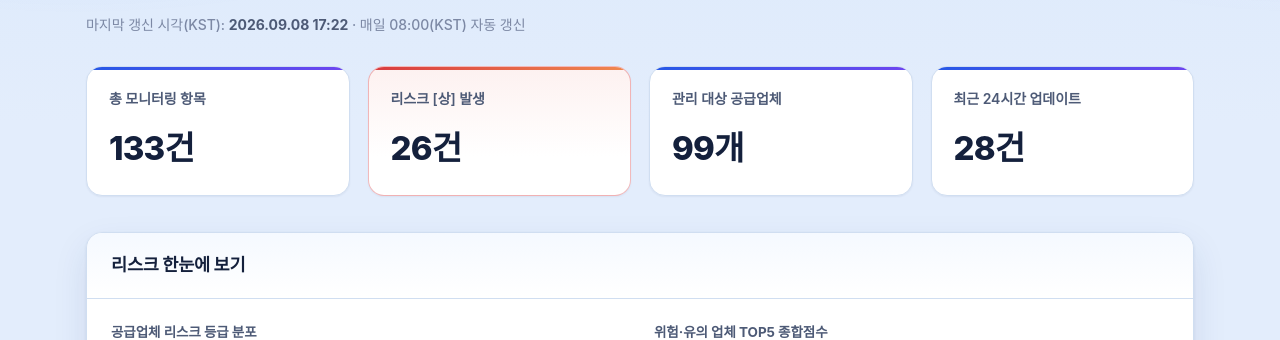
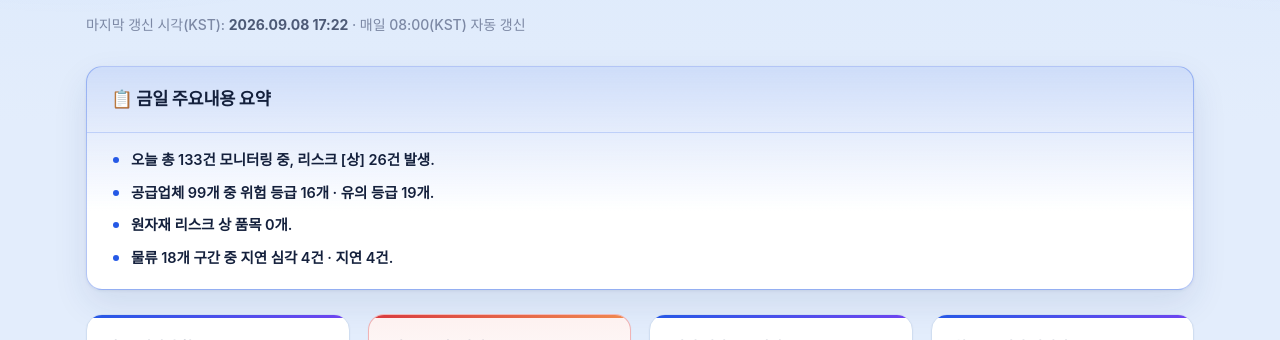
Before and after one commit to yhj555-ctrl/scm-monitoring, a Next.js app: page / in a window 1280 px wide. Shown: the part 245-585 px from the top of the page. Built offline with nearby package versions, Linux system fonts and the light colour scheme; no server answers; a web font is replaced by a local one.

Commit message:
Add daily summary panel to all main pages

```diff
--- a/app/globals.css
+++ b/app/globals.css
@@ -287,6 +287,47 @@ h1 {
 
 .panel + .panel {
   margin-top: 24px;
+}
+
+/* ── 금일 주요내용 요약 ─────────────────────────── */
+.summary-panel {
+  border-color: rgba(37, 89, 230, 0.35);
+  background: linear-gradient(180deg, var(--accent-soft), var(--card) 65%);
+  margin-bottom: 24px;
+}
+
+.summary-panel .panel-header {
+  background: transparent;
+  border-bottom-color: rgba(37, 89, 230, 0.2);
+}
+
+.summary-list {
+  list-style: none;
+  margin: 0;
+  padding: 16px 24px 20px;
+  display: flex;
+  flex-direction: column;
+  gap: 10px;
+}
+
+.summary-list li {
+  position: relative;
+  padding-left: 20px;
+  font-size: 14.5px;
+  font-weight: 600;
+  color: var(--text);
+  line-height: 1.55;
+}
+
+.summary-list li::before {
+  content: "";
+  position: absolute;
+  left: 2px;
+  top: 8px;
+  width: 6px;
+  height: 6px;
+  border-radius: 50%;
+  background: var(--accent);
 }
 
 .panel-header {
--- a/app/page.tsx
+++ b/app/page.tsx
@@ -1,5 +1,6 @@
 import Link from "next/link";
 import MetricCard from "@/components/MetricCard";
+import SummaryPanel from "@/components/SummaryPanel";
 import DonutChart from "@/components/charts/DonutChart";
 import BarChart from "@/components/charts/BarChart";
 import {
@@ -15,6 +16,7 @@ import {
 } from "@/lib/data";
 import { suppliers, gradeToRisk, riskCounts } from "@/lib/suppliers";
 import { kstDateTime } from "@/lib/time";
+import { shortMaterialName } from "@/lib/format";
 import { RISK_COLOR, GRADE_COLOR } from "@/lib/chart-colors";
 
 export const revalidate = 86400; // 하루 캐시 + 매일 08:00(KST) /api/cron/refresh 로 강제 갱신
@@ -65,6 +67,24 @@ export default async function DashboardPage() {
     color: GRADE_COLOR[s.grade],
   }));
 
+  const materialsHighRisk = materials.filter((m) => m.risk === "상").length;
+  const liveMaterials = materials.filter((m) => m.live);
+  const topMover =
+    liveMaterials.length > 0
+      ? liveMaterials.reduce((a, b) => (Math.abs(b.changeRate) > Math.abs(a.changeRate) ? b : a))
+      : null;
+  const severeLogistics = logistics.filter((l) => l.status === "지연 심각").length;
+  const delayedLogistics = logistics.filter((l) => l.status === "지연").length;
+
+  const summaryLines = [
+    `오늘 총 ${summary.totalMonitoredItems}건 모니터링 중, 리스크 [상] ${summary.highRiskCount}건 발생.`,
+    `공급업체 ${suppliers.length}개 중 위험 등급 ${counts["상"]}개 · 유의 등급 ${counts["중"]}개.`,
+    topMover
+      ? `원자재 중 ${shortMaterialName(topMover.materialName)}가 ${topMover.changeRate >= 0 ? "+" : ""}${topMover.changeRate}%로 변동폭이 가장 큼 (리스크 상 품목 ${materialsHighRisk}개).`
+      : `원자재 리스크 상 품목 ${materialsHighRisk}개.`,
+    `물류 ${logistics.length}개 구간 중 지연 심각 ${severeLogistics}건 · 지연 ${delayedLogistics}건.`,
+  ];
+
   return (
     <>
       <h1>SCM 리스크 모니터링 대시보드</h1>
@@ -72,6 +92,8 @@ export default async function DashboardPage() {
       <p className="page-meta">
         마지막 갱신 시각(KST): <strong>{kstDateTime(new Date())}</strong> · 매일 08:00(KST) 자동 갱신
       </p>
+
+      <SummaryPanel lines={summaryLines} />
 
       <div className="metric-grid">
         <MetricCard label="총 모니터링 항목" value={`${summary.totalMonitoredItems}건`} />
--- /dev/null
+++ b/components/SummaryPanel.tsx
@@ -0,0 +1,18 @@
+/**
+ * "금일 주요내용 요약" 패널. 순수 서버 컴포넌트 — 각 페이지가 이미 가져온 데이터로
+ * 직접 계산한 문자열 몇 줄만 받아 그대로 보여줍니다(별도 fetch·상태 없음).
+ */
+export default function SummaryPanel({ lines }: { lines: string[] }) {
+  if (lines.length === 0) return null;
+
+  return (
+    <div className="panel summary-panel">
+      <div className="panel-header">📋 금일 주요내용 요약</div>
+      <ul className="summary-list">
+        {lines.map((line, i) => (
+          <li key={i}>{line}</li>
+        ))}
+      </ul>
+    </div>
+  );
+}
--- a/lib/format.ts
+++ b/lib/format.ts
@@ -24,3 +24,13 @@ export function fmtNum(v: number | null | undefined, digits = 2): string {
   if (v === null || v === undefined) return "-";
   return v.toLocaleString("ko-KR", { maximumFractionDigits: digits });
 }
+
+/** 긴 문자열을 "요약 요약…" 형태로 자릅니다. 요약 카드처럼 공간이 좁은 곳에 사용. */
+export function truncate(s: string, max = 42): string {
+  return s.length > max ? `${s.slice(0, max - 1)}…` : s;
+}
+
+/** 표시용 짧은 품목명: 괄호 안 설명 제거 (예: "구리 (Copper)" -> "구리"). */
+export function shortMaterialName(name: string): string {
+  return name.replace(/\s*\([^)]*\)\s*/g, "").trim();
+}
```
Also changed, not shown: app/competitors/page.tsx (+19 -0 lines), app/logistics/page.tsx (+21 -0 lines), app/materials/page.tsx (+22 -5 lines), app/news/page.tsx (+23 -0 lines), app/suppliers/page.tsx (+18 -0 lines), 1 other file (tests, documents, lock files or other folders).
